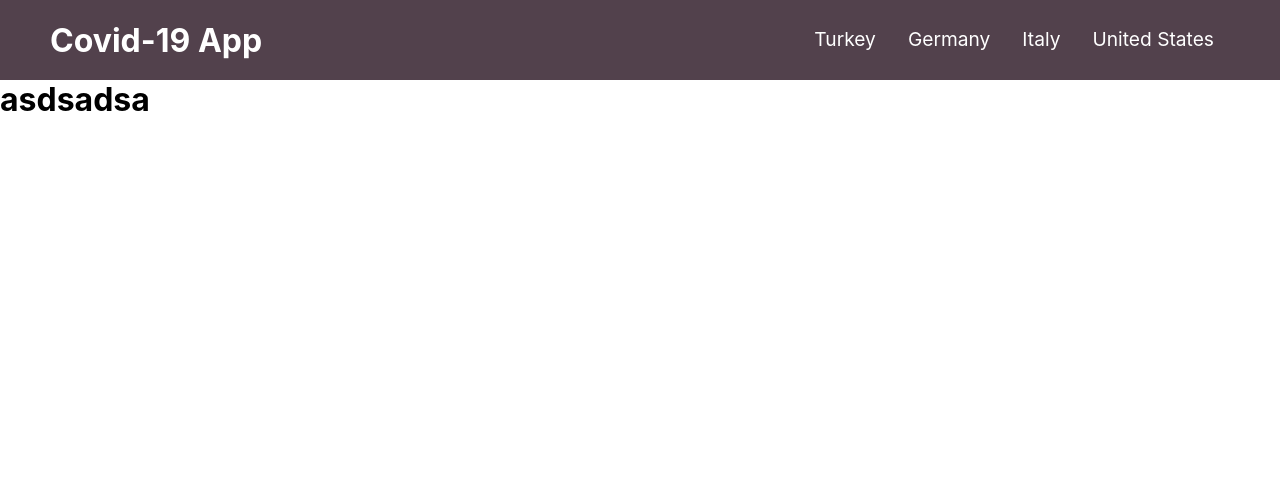
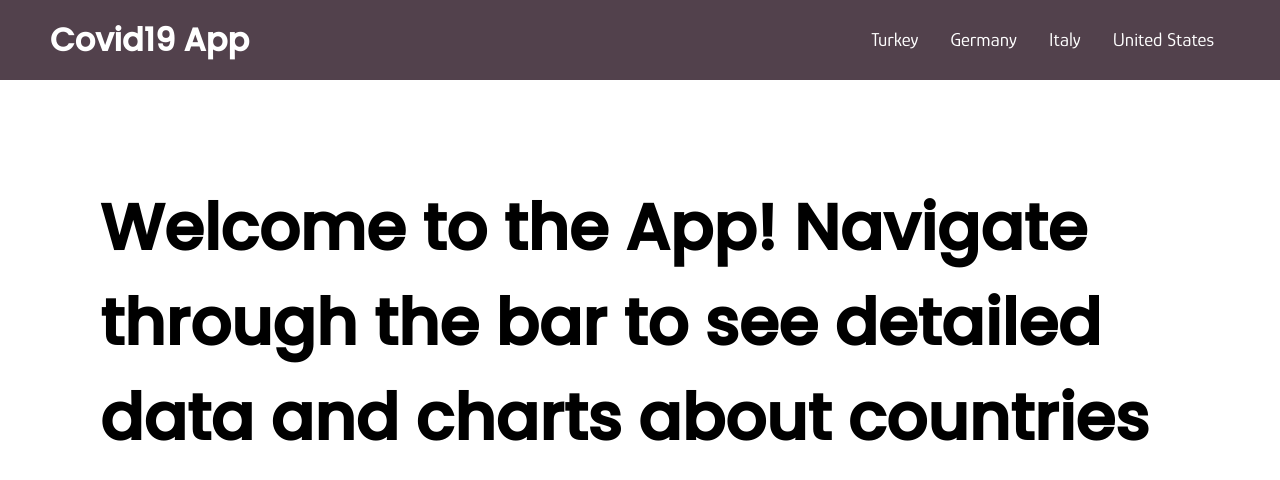
Before and after one commit to bar5aros/covid19-app, a React (Create React App) app: page / in a window 1280 px wide. Shown: the top 480 px of the page. Built offline with nearby package versions, Linux system fonts and the light colour scheme.

Commit message:
Fonts and Home Page
Added custom fonts and made a simple home page.

```diff
--- a/public/index.html
+++ b/public/index.html
@@ -5,10 +5,7 @@
     <link rel="icon" href="%PUBLIC_URL%/favicon.ico" />
     <meta name="viewport" content="width=device-width, initial-scale=1" />
     <meta name="theme-color" content="#000000" />
-    <meta
-      name="description"
-      content="Web site created using create-react-app"
-    />
+    <meta name="description" content="Web site created using create-react-app" />
     <link rel="apple-touch-icon" href="%PUBLIC_URL%/logo192.png" />
     <!--
       manifest.json provides metadata used when your web app is installed on a
@@ -24,7 +21,16 @@
       work correctly both with client-side routing and a non-root public URL.
       Learn how to configure a non-root public URL by running `npm run build`.
     -->
-    <title>React App</title>
+
+    <!-- MY LINKS  -->
+    <link rel="preconnect" href="https://fonts.googleapis.com" />
+    <link rel="preconnect" href="https://fonts.gstatic.com" crossorigin />
+    <link
+      href="https://fonts.googleapis.com/css2?family=Glory&family=Open+Sans:wght@300;400&family=Poppins:ital,wght@0,300;0,500;1,600&display=swap"
+      rel="stylesheet"
+    />
+
+    <title>Covid19 App</title>
   </head>
   <body>
     <noscript>You need to enable JavaScript to run this app.</noscript>
--- a/src/GlobalStyles.js
+++ b/src/GlobalStyles.js
@@ -8,7 +8,7 @@ const GlobalStyles = createGlobalStyle`
   }
 `;
 
-export const Container = styled.div`
+export const NavContainer = styled.div`
   z-index: 1;
   width: 100%;
   max-width: 1300px;
@@ -18,4 +18,11 @@ export const Container = styled.div`
   padding-right: 50px;
 `;
 
+export const CardContainer = styled.div`
+  z-index: 1;
+  width: 100%;
+  max-width: 600px;
+  height: 600px;
+`;
+
 export default GlobalStyles;
--- a/src/components/Navbar/NavElements.js
+++ b/src/components/Navbar/NavElements.js
@@ -1,7 +1,7 @@
 /* eslint-disable import/prefer-default-export */
 import styled from "styled-components";
 import { Link } from "react-router-dom";
-import { Container } from "../../GlobalStyles";
+import { NavContainer } from "../../GlobalStyles";
 
 export const Nav = styled.nav`
   background: #52414c;
@@ -15,11 +15,11 @@ export const Nav = styled.nav`
   z-index: 999;
 `;
 
-export const NavbarContainer = styled(Container)`
+export const NavbarContainer = styled(NavContainer)`
   display: flex;
   justify-content: space-between;
   height: 80px;
-  ${Container}
+  ${NavContainer}
 `;
 
 export const NavHome = styled(Link)`
@@ -53,10 +53,12 @@ export const NavLink = styled(Link)`
   display: flex;
   align-items: center;
   text-decoration: none;
+  font-family: "Glory", sans-serif;
   padding: 0.5rem 1rem;
   height: 100%;
 `;
 
 export const NavHomeText = styled.h1`
   font-size: 2rem;
+  font-family: "Poppins", sans-serif;
 `;
--- a/src/components/Navbar/Navbar.js
+++ b/src/components/Navbar/Navbar.js
@@ -15,7 +15,7 @@ const Navbar = () => {
     <Nav>
       <NavbarContainer>
         <NavHome to="/">
-          <NavHomeText>Covid-19 App</NavHomeText>
+          <NavHomeText>Covid19 App</NavHomeText>
         </NavHome>
         <NavMenu>
           <NavItem>
--- a/src/pages/Home.js
+++ b/src/pages/Home.js
@@ -1,11 +1,25 @@
 import React from "react";
+import styled from "styled-components";
+
+const GreetingContainer = styled.div`
+  padding: 100px;
+`;
+
+const Welcome = styled.h1`
+  font-size: 4rem;
+  text-decoration: none;
+  font-family: "Poppins", sans-serif;
+`;
+
+const WelcomeText =
+  "Welcome to the App! Navigate through the bar to see detailed data and charts about countries";
 
 const Home = () => (
-  <>
-    <div>
-      <h1>asdsadsa</h1>
-    </div>
-  </>
+  <section>
+    <GreetingContainer>
+      <Welcome>{WelcomeText}</Welcome>
+    </GreetingContainer>
+  </section>
 );
 
 export default Home;
```
